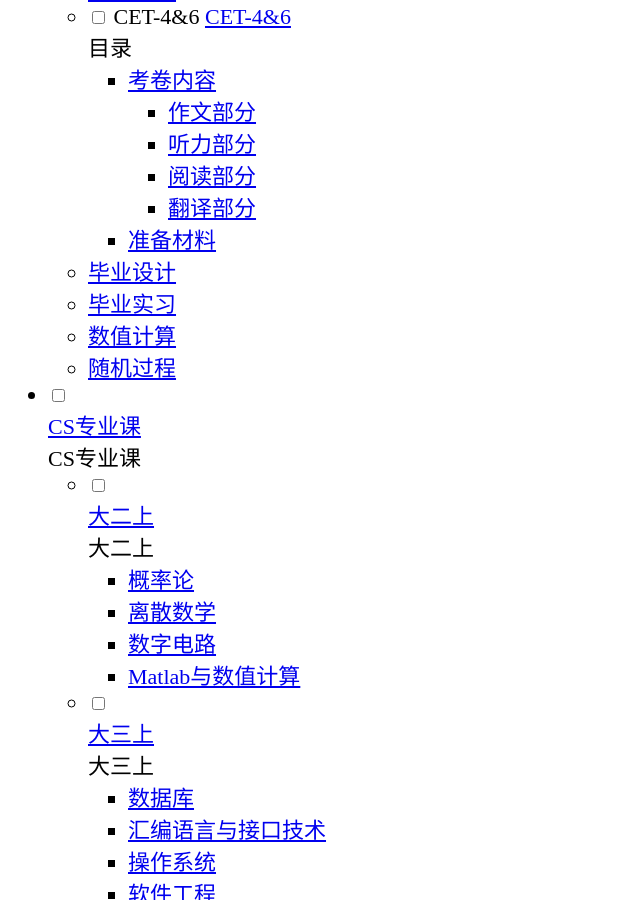
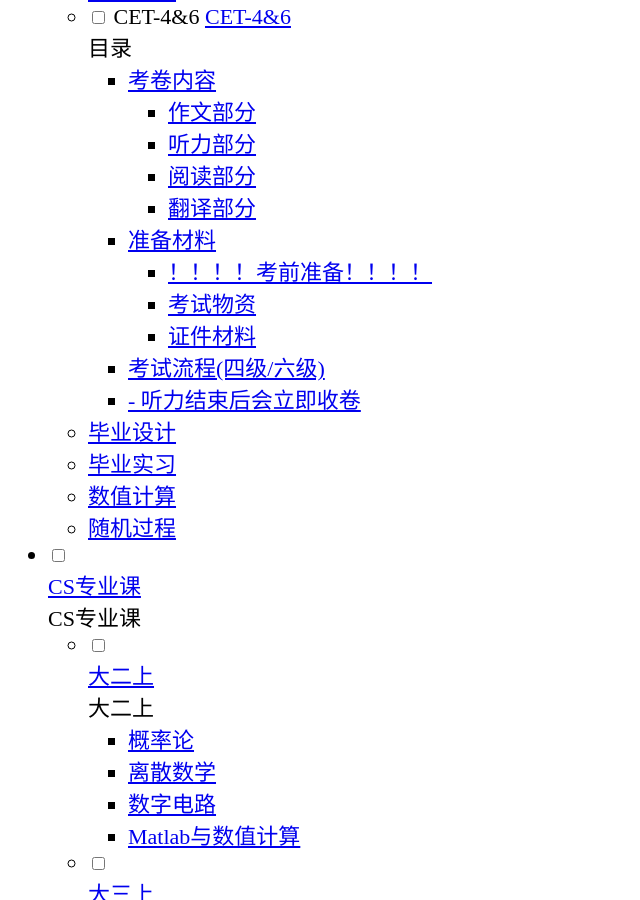
Before and after one commit to NBUComputerRepairClub/nbu-icicles, an MkDocs documentation site: the page built from docs/本科生课程/CET/index.md, in a window 1280 px wide and 900 px high, scrolled down 12492 px. Shown: the whole window, without its empty margins (0-640 px from the left). Built offline with MkDocs 1.6.1 and Material for MkDocs 9.7.7, drawn with Linux system fonts in a browser that asks for light colours; comment, search, counter and statistics services are not loaded; some of the changed text lies outside the part shown.

Commit message:
fix: 修正CET-4&6/index界面部分换行问题

```diff
--- a/docs/本科生课程/CET/index.md
+++ b/docs/本科生课程/CET/index.md
@@ -14,7 +14,7 @@
 
 ## 准备材料
 
-# **！！！！考前准备！！！！**
+### **！！！！考前准备！！！！**
 ==！！！确保你的**黑笔🖊**有墨水！==
 
 ==！！！确保你的**涂卡铅笔**有笔芯！==
@@ -40,6 +40,7 @@
 
 考试正式开始后老师才会开始分发试卷及答题卡,期间可以调试耳机(频道开考前会公布在黑板上,一般有主要频道和备用频道),填涂准考证号、姓名(记得试卷上也有一处)
 开考十分钟后才能开始写作文
+
 ==注意:不要乱翻试卷查看试题,这是作弊行为==
 
 - **作文时间** 8:40-9:10/15:10-15:40
```
